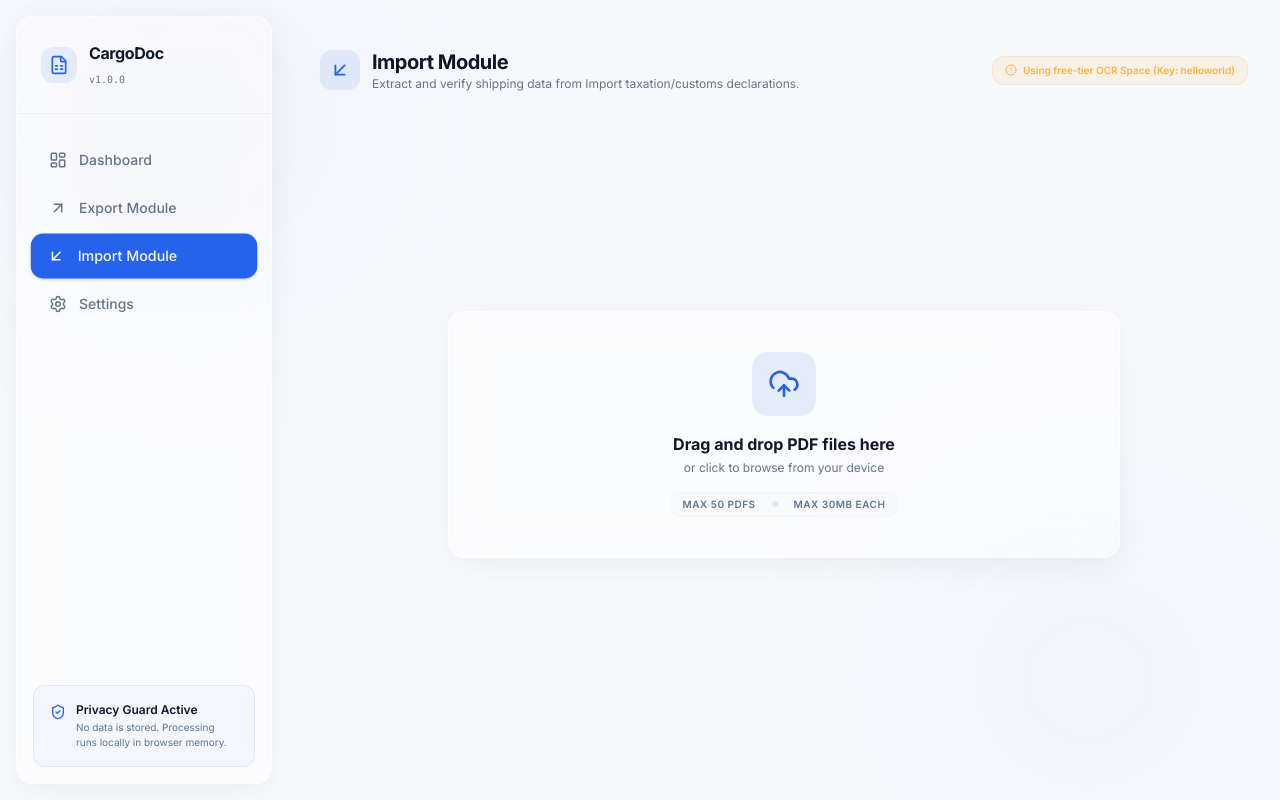
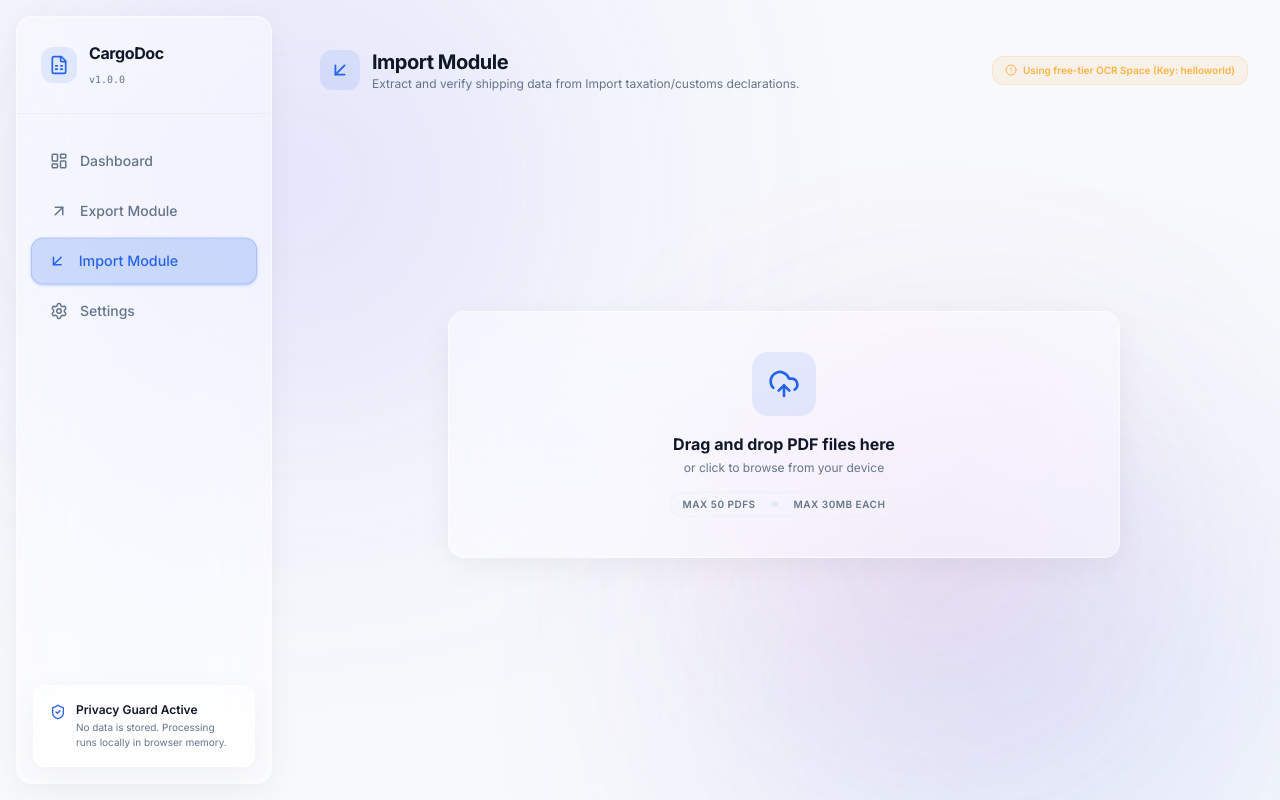
Before and after one commit to cheamnorakpanha/CargoDoc, a Next.js app: page /import in a window 1280 px wide. Built offline with nearby package versions, Linux system fonts and the light colour scheme.

Commit message:
implement glassmorphism

```diff
--- a/src/app/globals.css
+++ b/src/app/globals.css
@@ -81,21 +81,41 @@
 body {
   background-color: hsl(var(--background));
   color: hsl(var(--foreground));
-  transition: background-color 0.3s ease, color 0.3s ease;
+  transition:
+    background-color 0.3s ease,
+    color 0.3s ease;
 }
 
 /* Glassmorphism Styles */
 .glass-panel {
   background: var(--glass-bg);
-  backdrop-filter: blur(20px);
-  -webkit-backdrop-filter: blur(20px);
+  backdrop-filter: blur(40px) saturate(150%);
+  -webkit-backdrop-filter: blur(40px) saturate(150%);
   border: 1px solid var(--glass-border);
-  box-shadow: 0 8px 32px 0 rgba(0, 0, 0, 0.05);
-  transition: all 0.3s cubic-bezier(0.4, 0, 0.2, 1);
+  box-shadow: 0 8px 32px 0 rgba(0, 0, 0, 0.05), inset 0 1px 0 0 rgba(255, 255, 255, 0.1);
+  transition: all 0.4s cubic-bezier(0.4, 0, 0.2, 1);
 }
 
 .glass-panel:hover {
-  box-shadow: 0 12px 40px 0 rgba(0, 0, 0, 0.08), inset 0 0 16px var(--glass-glow);
+  box-shadow: 0 12px 40px 0 rgba(0, 0, 0, 0.1), inset 0 1px 0 0 rgba(255, 255, 255, 0.15), inset 0 0 20px var(--glass-glow);
+}
+
+.glass-button {
+  background: var(--glass-bg);
+  backdrop-filter: blur(20px) saturate(150%);
+  -webkit-backdrop-filter: blur(20px) saturate(150%);
+  border: 1px solid var(--glass-border);
+  box-shadow: 0 4px 15px 0 rgba(0, 0, 0, 0.05);
+  transition: all 0.2s ease;
+}
+
+.glass-button:hover {
+  background: rgba(255, 255, 255, 0.6);
+  transform: translateY(-1px);
+}
+
+.dark .glass-button:hover {
+  background: rgba(255, 255, 255, 0.1);
 }
 
 /* Background gradient blobs to enhance the glassmorphism effect */
@@ -108,32 +128,59 @@ body {
   z-index: -10;
   overflow: hidden;
   pointer-events: none;
+  background-color: hsl(var(--background));
 }
 
 .blob {
   position: absolute;
   border-radius: 50%;
-  filter: blur(120px);
-  opacity: 0.12;
-  transition: all 0.5s ease;
+  filter: blur(140px);
+  opacity: 0.4;
+  animation: float 20s infinite ease-in-out alternate;
 }
 
 .dark .blob {
-  opacity: 0.07;
+  opacity: 0.2;
 }
 
 .blob-1 {
   top: -10%;
   left: -10%;
-  width: 50%;
-  height: 50%;
-  background: radial-gradient(circle, rgba(99, 102, 241, 0.6) 0%, rgba(168, 85, 247, 0) 70%);
+  width: 60%;
+  height: 60%;
+  background: radial-gradient(circle, rgba(99, 102, 241, 0.8) 0%, rgba(168, 85, 247, 0) 70%);
+  animation-delay: 0s;
 }
 
 .blob-2 {
   bottom: -10%;
   right: -10%;
+  width: 60%;
+  height: 60%;
+  background: radial-gradient(circle, rgba(59, 130, 246, 0.8) 0%, rgba(6, 182, 212, 0) 70%);
+  animation-delay: -5s;
+}
+
+.blob-3 {
+  top: 40%;
+  left: 50%;
   width: 50%;
   height: 50%;
-  background: radial-gradient(circle, rgba(59, 130, 246, 0.6) 0%, rgba(6, 182, 212, 0) 70%);
+  background: radial-gradient(circle, rgba(236, 72, 153, 0.6) 0%, rgba(217, 70, 239, 0) 70%);
+  animation-delay: -10s;
 }
+
+@keyframes float {
+  0% {
+    transform: translate(0, 0) scale(1);
+  }
+  33% {
+    transform: translate(5%, 5%) scale(1.05);
+  }
+  66% {
+    transform: translate(-5%, 10%) scale(0.95);
+  }
+  100% {
+    transform: translate(0, 0) scale(1);
+  }
+}
--- a/src/app/layout.tsx
+++ b/src/app/layout.tsx
@@ -12,7 +12,8 @@ const inter = Inter({
 
 export const metadata: Metadata = {
   title: "CargoDoc - PDF Data Extraction Tool",
-  description: "Automate PDF text and OCR extraction for shipping and taxation documents.",
+  description:
+    "Automate PDF text and OCR extraction for shipping and taxation documents.",
 };
 
 export default function RootLayout({
@@ -21,7 +22,11 @@ export default function RootLayout({
   children: React.ReactNode;
 }>) {
   return (
-    <html lang="en" suppressHydrationWarning className={`${inter.variable} h-full antialiased`}>
+    <html
+      lang="en"
+      suppressHydrationWarning
+      className={`${inter.variable} h-full antialiased`}
+    >
       <body className="min-h-screen bg-background font-sans text-foreground flex md:flex-row flex-col overflow-x-hidden">
         <ThemeProvider
           attribute="class"
@@ -33,6 +38,7 @@ export default function RootLayout({
           <div className="bg-gradient-blobs">
             <div className="blob blob-1"></div>
             <div className="blob blob-2"></div>
+            <div className="blob blob-3"></div>
           </div>
 
           {/* Desktop Navigation Sidebar */}
@@ -48,31 +54,31 @@ export default function RootLayout({
             position="bottom-right"
             toastOptions={{
               style: {
-                background: 'hsl(var(--background))',
-                color: 'hsl(var(--foreground))',
-                border: '1px solid hsl(var(--border))',
-                borderRadius: '0.75rem',
+                background: "hsl(var(--background))",
+                color: "hsl(var(--foreground))",
+                border: "1px solid hsl(var(--border))",
+                borderRadius: "0.75rem",
               },
               error: {
                 style: {
-                  background: 'hsl(var(--destructive) / 0.1)',
-                  color: 'hsl(var(--destructive))',
-                  border: '1px solid hsl(var(--destructive) / 0.2)',
+                  background: "hsl(var(--destructive) / 0.1)",
+                  color: "hsl(var(--destructive))",
+                  border: "1px solid hsl(var(--destructive) / 0.2)",
                 },
                 iconTheme: {
-                  primary: 'hsl(var(--destructive))',
-                  secondary: 'hsl(var(--background))',
+                  primary: "hsl(var(--destructive))",
+                  secondary: "hsl(var(--background))",
                 },
               },
               success: {
                 style: {
-                  background: 'hsl(142.1 76.2% 36.3% / 0.1)',
-                  color: 'hsl(142.1 76.2% 36.3%)',
-                  border: '1px solid hsl(142.1 76.2% 36.3% / 0.2)',
+                  background: "hsl(142.1 76.2% 36.3% / 0.1)",
+                  color: "hsl(142.1 76.2% 36.3%)",
+                  border: "1px solid hsl(142.1 76.2% 36.3% / 0.2)",
                 },
                 iconTheme: {
-                  primary: 'hsl(142.1 76.2% 36.3%)',
-                  secondary: 'hsl(var(--background))',
+                  primary: "hsl(142.1 76.2% 36.3%)",
+                  secondary: "hsl(var(--background))",
                 },
               },
             }}
--- a/src/components/DataTable.tsx
+++ b/src/components/DataTable.tsx
@@ -426,12 +426,12 @@ export function DataTable({
   return (
     <div className="w-full flex flex-col gap-4 mt-8 animate-fade-in">
       {/* Undo banner & Global Tools */}
-      <div className="flex flex-wrap items-center justify-between gap-3 bg-secondary/30 border border-border/50 rounded-xl p-3 backdrop-blur-md">
+      <div className="flex flex-wrap items-center justify-between gap-3 glass-panel rounded-xl p-3">
         <div className="flex items-center gap-2">
           {canUndo && (
             <button
               onClick={undoDelete}
-              className="flex items-center gap-1.5 px-3 py-1.5 text-xs font-semibold bg-primary text-primary-foreground rounded-lg hover:bg-primary/95 transition-all shadow-sm cursor-pointer"
+              className="flex items-center gap-1.5 px-3 py-1.5 text-xs font-semibold glass-button bg-primary/80 text-primary-foreground rounded-lg hover:bg-primary/95 transition-all cursor-pointer"
             >
               <Undo2 size={13} /> Undo Delete
             </button>
@@ -482,13 +482,13 @@ export function DataTable({
         <div className="flex items-center gap-2">
           <button
             onClick={handleExportExcel}
-            className="flex items-center gap-1.5 px-4 py-2 text-sm font-semibold bg-emerald-600 hover:bg-emerald-500 text-white rounded-xl transition-colors shadow-sm cursor-pointer"
+            className="flex items-center gap-1.5 px-4 py-2 text-sm font-semibold glass-button bg-emerald-600/80 hover:bg-emerald-500 text-white rounded-xl transition-colors cursor-pointer"
           >
             <FileSpreadsheet size={16} /> Export to Excel
           </button>
           <button
             onClick={handleExportJSON}
-            className="flex items-center gap-1.5 px-4 py-2 text-sm font-semibold bg-slate-800 hover:bg-slate-700 dark:bg-slate-700 dark:hover:bg-slate-600 text-white rounded-xl transition-colors shadow-sm cursor-pointer"
+            className="flex items-center gap-1.5 px-4 py-2 text-sm font-semibold glass-button bg-slate-800/80 hover:bg-slate-700 dark:bg-slate-700/80 dark:hover:bg-slate-600 text-white rounded-xl transition-colors cursor-pointer"
           >
             <FileCode size={16} /> Export to JSON
           </button>
@@ -503,7 +503,7 @@ export function DataTable({
       )}
 
       {/* Table Container */}
-      <div className="w-full overflow-hidden border border-border/80 rounded-2xl bg-card/30 backdrop-blur-md shadow-sm">
+      <div className="w-full overflow-hidden rounded-2xl glass-panel">
         <div className="overflow-x-auto w-full max-h-[600px] scrollbar-thin">
           <table className="w-full text-left border-collapse table-auto">
             <thead className="sticky top-0 bg-background/90 dark:bg-background/95 backdrop-blur-md border-b border-border/80 z-10 text-xs font-semibold text-muted-foreground">
--- a/src/components/Sidebar.tsx
+++ b/src/components/Sidebar.tsx
@@ -66,8 +66,8 @@ export function Sidebar() {
               href={item.href}
               className={`flex items-center gap-3 px-4 py-3 text-sm font-medium rounded-xl transition-all cursor-pointer ${
                 isActive
-                  ? "bg-primary text-primary-foreground shadow-sm shadow-primary/20 scale-[1.02]"
-                  : "text-muted-foreground hover:text-foreground hover:bg-secondary/40"
+                  ? "bg-primary/20 text-primary shadow-sm shadow-primary/20 scale-[1.02] border border-primary/20"
+                  : "text-muted-foreground hover:text-foreground hover:bg-secondary/40 hover:backdrop-blur-md hover:border-white/10 border border-transparent"
               }`}
             >
               <Icon size={18} />
@@ -78,7 +78,7 @@ export function Sidebar() {
       </nav>
 
       {/* Privacy Guard Indicator */}
-      <div className="p-4 m-4 bg-primary/3 border border-primary/10 rounded-xl flex items-start gap-2.5">
+      <div className="p-4 m-4 glass-panel border border-primary/10 rounded-xl flex items-start gap-2.5">
         <ShieldCheck size={16} className="text-primary shrink-0 mt-0.5" />
         <div>
           <h4 className="text-xs font-semibold text-foreground">
```
Also changed, not shown: src/app/export/page.tsx (+28 -10 lines), src/app/import/page.tsx (+30 -11 lines).
